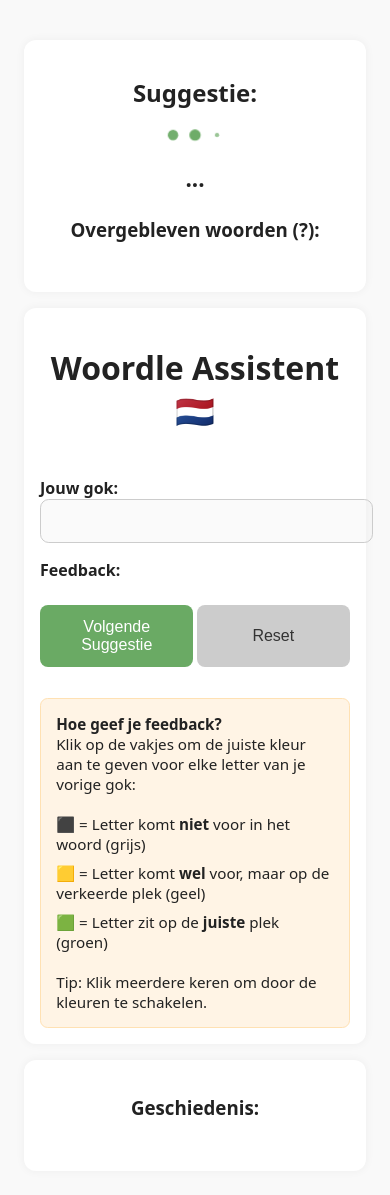
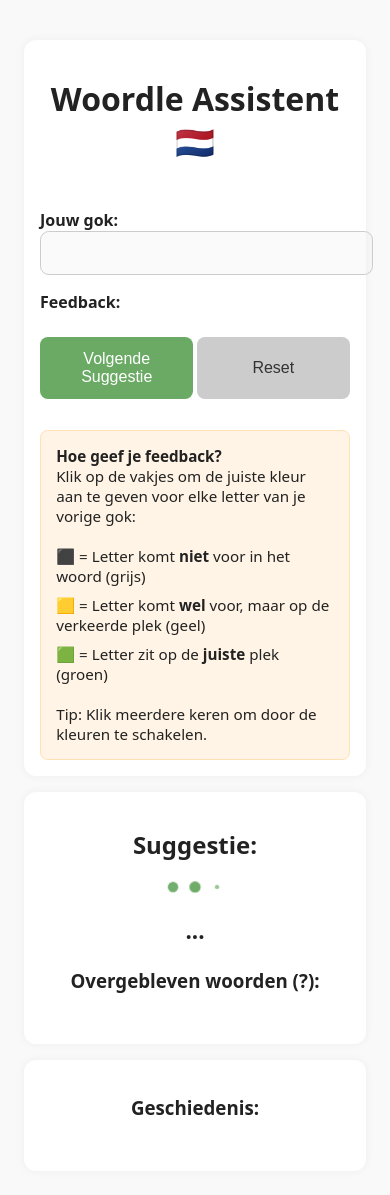
Before and after one commit to Yegberink/woordle_bot, a Flask app: page / in a window 390 px wide. Run offline with Flask 3, Linux system fonts and the light colour scheme; data that the repository does not hold is empty; parts of the project's set-up code (start-up, migrations or seed data) failed here and were passed over.

Commit message:
change sum stuff for mobile

```diff
--- a/templates/index.html
+++ b/templates/index.html
@@ -135,6 +135,19 @@
         @media (max-width: 800px) {
             .layout {
                 flex-direction: column;
+            }
+
+            /* 📱 Mobiele volgorde: midden eerst */
+            #center-column {
+                order: 1;
+            }
+
+            #left-column {
+                order: 2;
+            }
+
+            #right-column {
+                order: 3;
             }
 
             button[type="submit"],
```
Also changed, not shown: 1 other file.
